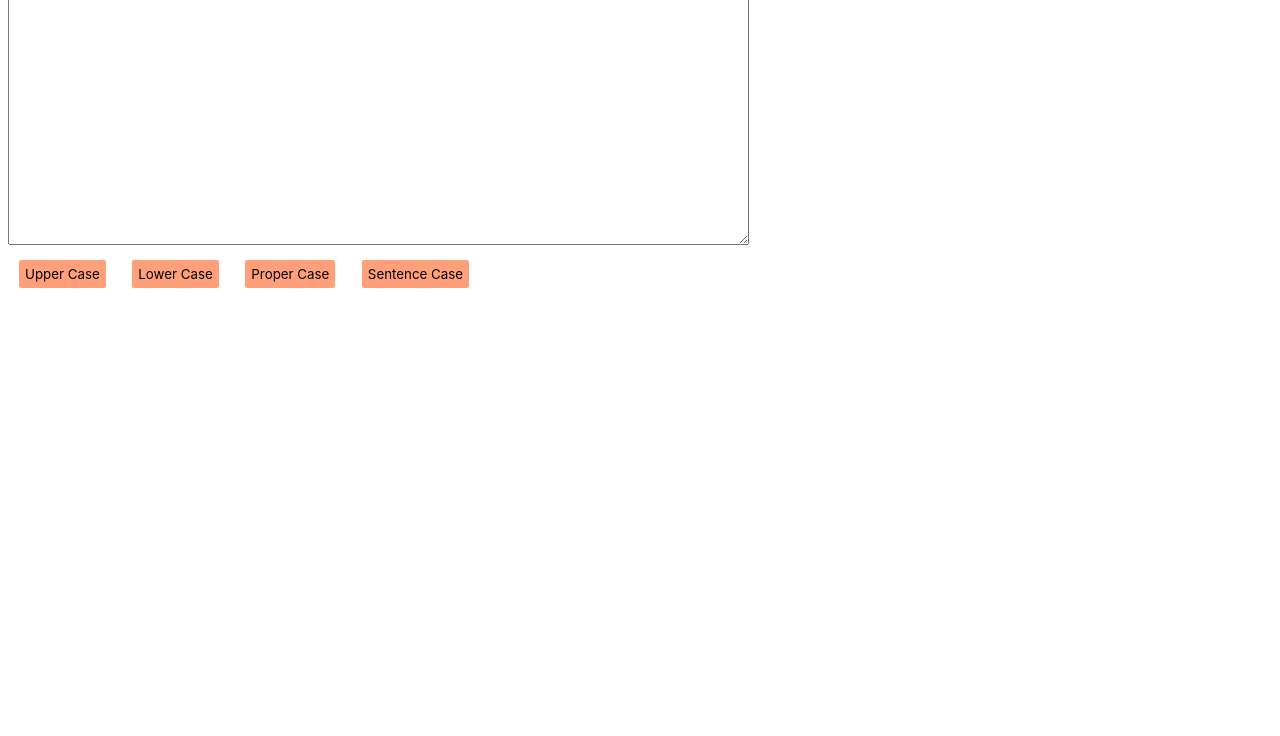
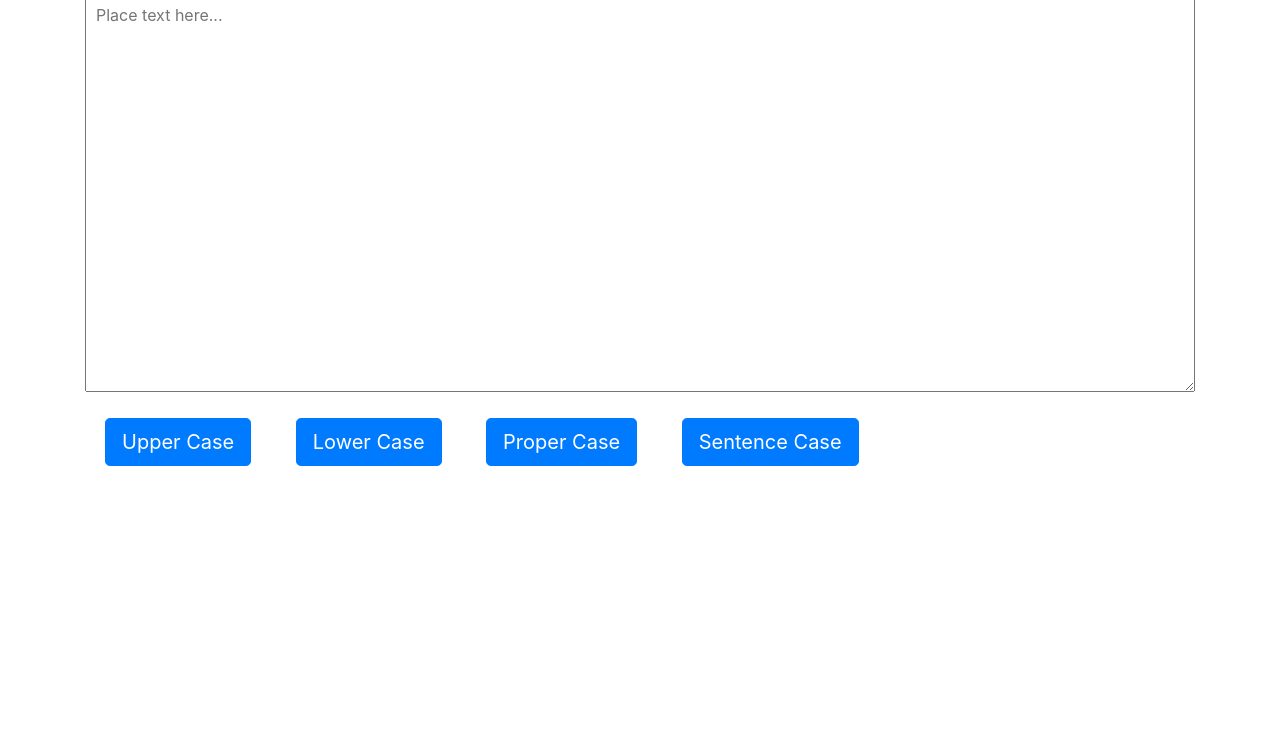
Before and after one commit to codehomie1/caseConverter, a plain HTML site: page index.html in a window 1280 px wide. Shown: the part 128-864 px from the top of the page. Before the commit the page ends 800 px from the top, so only its background shows below. Drawn offline with nearby package versions, Linux system fonts and the light colour scheme.

Commit message:
updated layout

```diff
--- a/index.html
+++ b/index.html
@@ -4,15 +4,19 @@
     <meta charset="UTF-8">
     <title>Document</title>
     <link rel="stylesheet" type="text/css" href="styles.css" />
+    <link rel="stylesheet" href="https://cdn.jsdelivr.net/npm/bootstrap@4.3.1/dist/css/bootstrap.min.css" integrity="sha384-ggOyR0iXCbMQv3Xipma34MD+dH/1fQ784/j6cY/iJTQUOhcWr7x9JvoRxT2MZw1T" crossorigin="anonymous">
 </head>
 <body>
-    <div class="title">Case Converter</div>
-    <textarea rows="20" cols="80"></textarea>
-    <div class="btn-container">
-        <button id="upper-case">Upper Case</button>
-        <button id="lower-case">Lower Case</button>
-        <button id="proper-case">Proper Case</button>
-        <button id="sentence-case">Sentence Case</button>
+    <div class="container">
+        <h1 class="text-start">Case Converter</h1>
+        <textarea  placeholder="Place text here..."></textarea>
+        <div class="btn-container">
+            <button class="btn btn-primary btn-lg" id="upper-case">Upper Case</button>
+            <button class="btn btn-primary btn-lg" id="lower-case">Lower Case</button>
+            <button class="btn btn-primary btn-lg" id="proper-case">Proper Case</button>
+            <button class="btn btn-primary btn-lg" id="sentence-case">Sentence Case</button>
+        </div>
     </div>
+    <script src="index.js"></script>
 </body>
 </html>
--- a/styles.css
+++ b/styles.css
@@ -4,19 +4,18 @@
     font-family: -apple-system, system-ui ,serif;
 }
 
-.title {
-   font-size: 2rem;
-   font-weight: bold;
+
+.container {
+   margin-top: 4em;
+   height: 100vh;
 }
 
-.btn-container {
-   display: block;
+textarea {
+   padding: 10px;
+   width: 100%;
+   height: 50%;
 }
 
-button {
-   background-color: lightsalmon;
-   border: none;
-   border-radius: 2px;
-   padding: 6px;
-   margin: 11px;
+.btn {
+   margin: 1em;
 }
```
